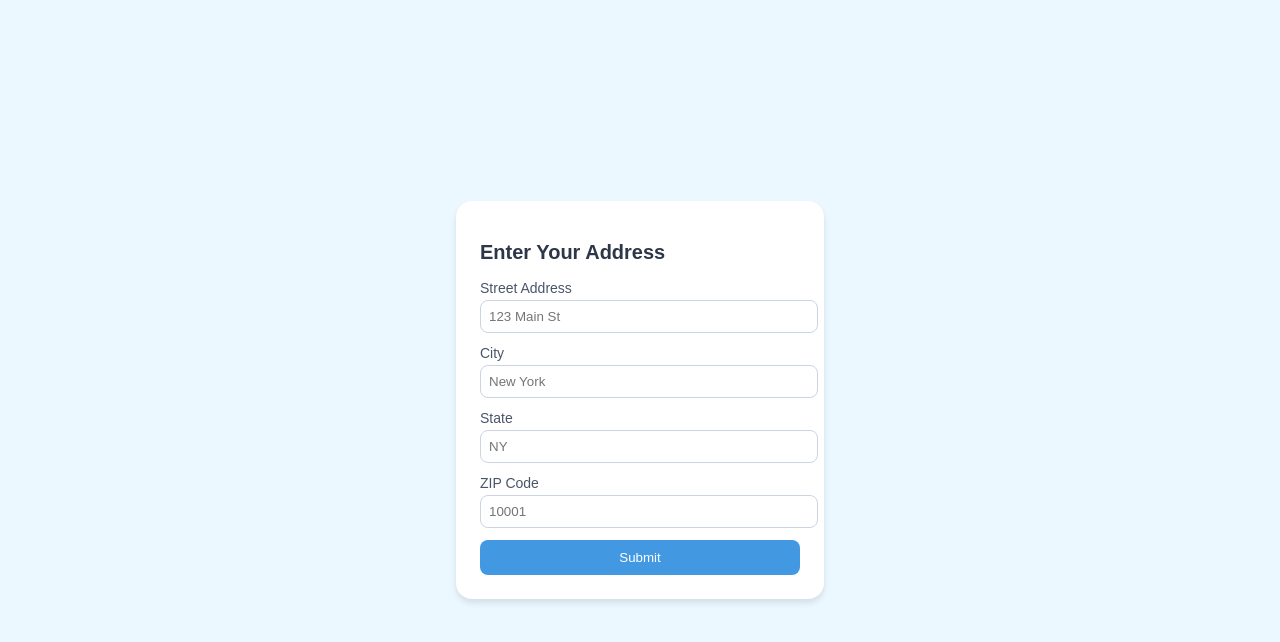
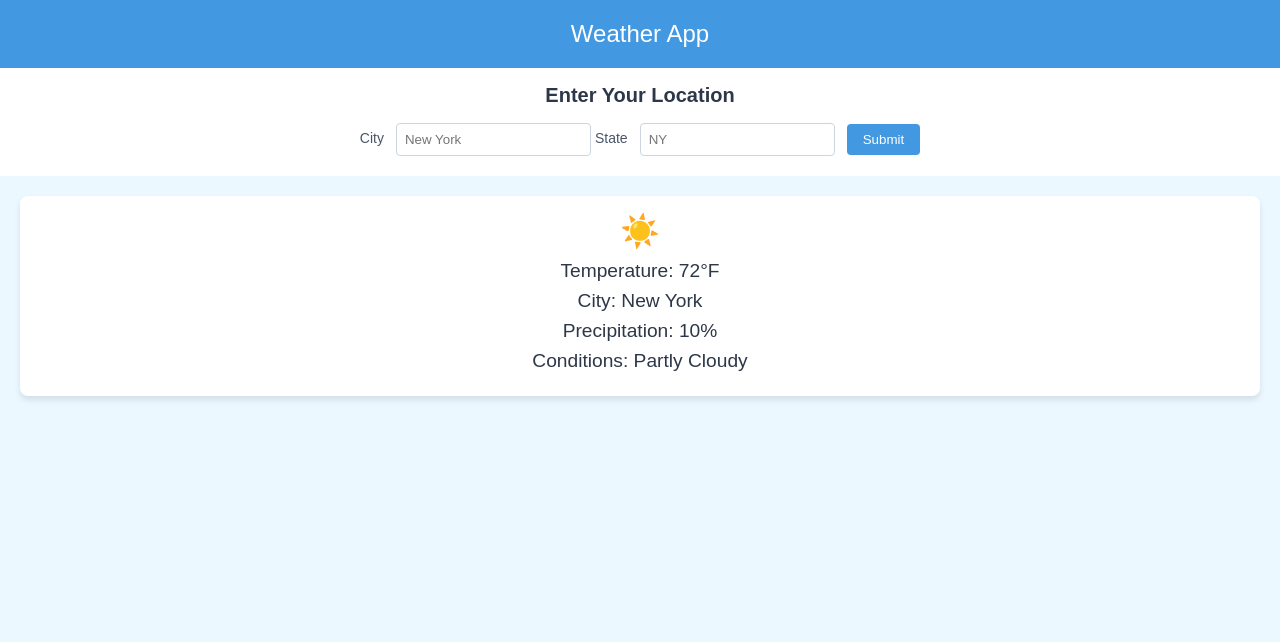
Before and after one commit to albertcastillom/weatherApp, a website built with webpack: page src/index.html in a window 1280 px wide. Built offline with nearby package versions, Linux system fonts and the light colour scheme; no server answers.

Commit message:
Started weather app
added a form to get user city, added async function to
retrieve api data and basic styling.

```diff
--- a/src/index.html
+++ b/src/index.html
@@ -7,23 +7,26 @@
     <title>Weather App</title>
 </head>
 <body>
+    <div class="header">Weather App</div>
     <div class="form-container">
-        <h2>Enter Your Address</h2>
-        <form  id ="addy" action="#" method="POST">
-            <label for="street">Street Address</label>
-            <input type="text" id="street" name="street" placeholder="123 Main St">
-
+    <h2>Enter Your Location</h2>
+    <form id="addy" action="#">
          <label for="city">City</label>
          <input type="text" id="city" name="city" placeholder="New York">
 
          <label for="state">State</label>
          <input type="text" id="state" name="state" placeholder="NY">
 
-            <label for="zip">ZIP Code</label>
-            <input type="text" id="zip" name="zip" placeholder="10001">
-
          <button type="submit">Submit</button>
     </form>
+    </div>
+    <div class="weather-info">
+        <div class="temp-icon">☀️</div>
+        <p id="Temp">Temperature: 72°F</p>
+        <p id="City">City: New York</p>
+        <p id="Precip">Precipitation: 10%</p>
+        <p id="cond">Conditions: Partly Cloudy</p>
+    </div>
 <script src="index.js"></script>
 </body>
 </html>
--- a/src/index.js
+++ b/src/index.js
@@ -13,24 +13,27 @@ let processData = function(data){
  return object;
 }
 
+
+
 async function getWeather(location){
     try {
         const response = await fetch(`https://weather.visualcrossing.com/VisualCrossingWebServices/rest/services/timeline/${location}?key=Q5J5VVK74FADGKEMEB3S6PNGP`, {mode: 'cors'});
         const weatherData =  await response.json();
-        console.log(weatherData);
-        console.log(processData(weatherData));
+        const proccesedData =  processData(weatherData);
+        return proccesedData;
     } catch(err){
         console.log(err);
     }
 }
 
+
 const form = document.querySelector("#addy");
 form.addEventListener("submit", (event)=>{
     event.preventDefault();
-    const street = document.getElementById('street').value;
     const city = document.getElementById('city').value;
     const state = document.getElementById('state').value;
-    const zip = document.getElementById('zip').value;
-    getWeather(`Address: ${street}, ${city}, ${state}, ${zip}`);
+    getWeather(`${city}, ${state}`);
 
 });
+
+let defData = await getWeather("New York, NY");
--- a/src/styles.css
+++ b/src/styles.css
@@ -1,35 +1,50 @@
+* {
+    margin: 0;
+    padding: 0;
+    box-sizing: border-box;
+}
 body {
     background-color: #ebf8ff;
-    display: flex;
-    align-items: center;
-    justify-content: center;
-    height: 100vh;
     margin: 0;
     font-family: Arial, sans-serif;
 }
+.header {
+    background-color: #4299e1;
+    color: white;
+    padding: 20px;
+    text-align: center;
+    font-size: 1.5rem;
+}
 .form-container {
     background-color: white;
-    padding: 24px;
-    border-radius: 16px;
-    box-shadow: 0 4px 6px rgba(0, 0, 0, 0.1);
-    width: 320px;
+    padding: 16px;
+    margin: 0;
+    border-radius: 0;
+    box-shadow: none;
+    width: 100%;
+}
+form {
+    display: flex;
+    justify-content: center;
+    align-items: center;
 }
 h2 {
     font-size: 1.25rem;
-    margin-bottom: 16px;
+    margin-bottom: 12px;
     color: #2d3748;
+    text-align: center;
 }
 label {
     font-size: 0.875rem;
     margin-bottom: 4px;
-    display: block;
+    display: inline-block;
+    margin-right: 8px;
     color: #4a5568;
 }
 input {
-    width: 100%;
     padding: 8px;
-    margin-bottom: 12px;
-    border-radius: 8px;
+    margin: 4px;
+    border-radius: 4px;
     border: 1px solid #cbd5e0;
     outline: none;
 }
@@ -38,14 +53,31 @@ input:focus {
     box-shadow: 0 0 0 3px rgba(66, 153, 225, 0.5);
 }
 button {
-    width: 100%;
-    padding: 10px;
+    padding: 8px 16px;
     background-color: #4299e1;
     color: white;
     border: none;
-    border-radius: 8px;
+    border-radius: 4px;
     cursor: pointer;
+    margin-left: 8px;
 }
 button:hover {
     background-color: #3182ce;
 }
+.weather-info {
+    margin: 20px;
+    padding: 16px;
+    background-color: white;
+    border-radius: 8px;
+    box-shadow: 0 4px 6px rgba(0, 0, 0, 0.1);
+    text-align: center;
+}
+.weather-info p {
+    font-size: 1.2rem;
+    color: #2d3748;
+    margin: 8px 0;
+}
+.temp-icon {
+    font-size: 2rem;
+    margin-bottom: 10px;
+}
```
Also changed, not shown: 1 other file. Lines whose indentation alone changed are shown as unchanged.
